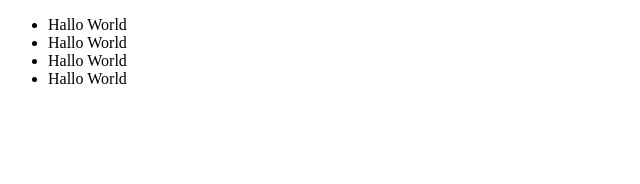
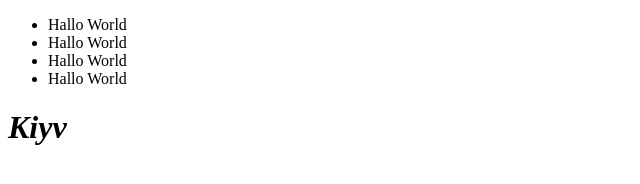
Before and after one commit to Kseniia-FS/test, a plain HTML site: page index.html in a window 1280 px wide. Shown: the whole page, without its empty margins (0-640 px from the left). Drawn offline with Linux system fonts and the light colour scheme.

Commit message:
Create footer

```diff
--- a/index.html
+++ b/index.html
@@ -17,5 +17,11 @@
         </ul>
       </nav>
     </header>
+
+    <footer>
+      <address>
+        <h1>Kiyv</h1>
+      </address>
+    </footer>
   </body>
 </html>
```
